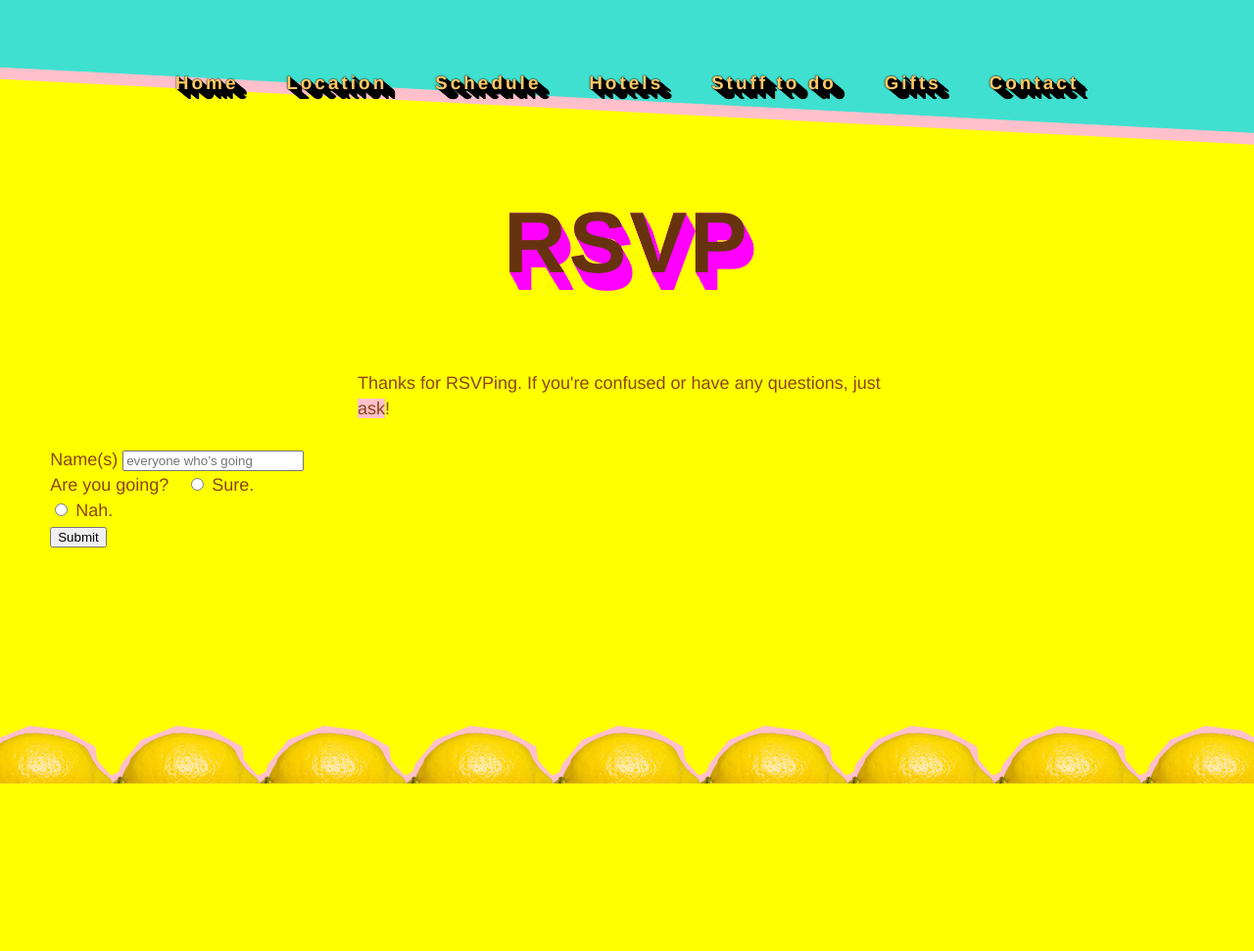
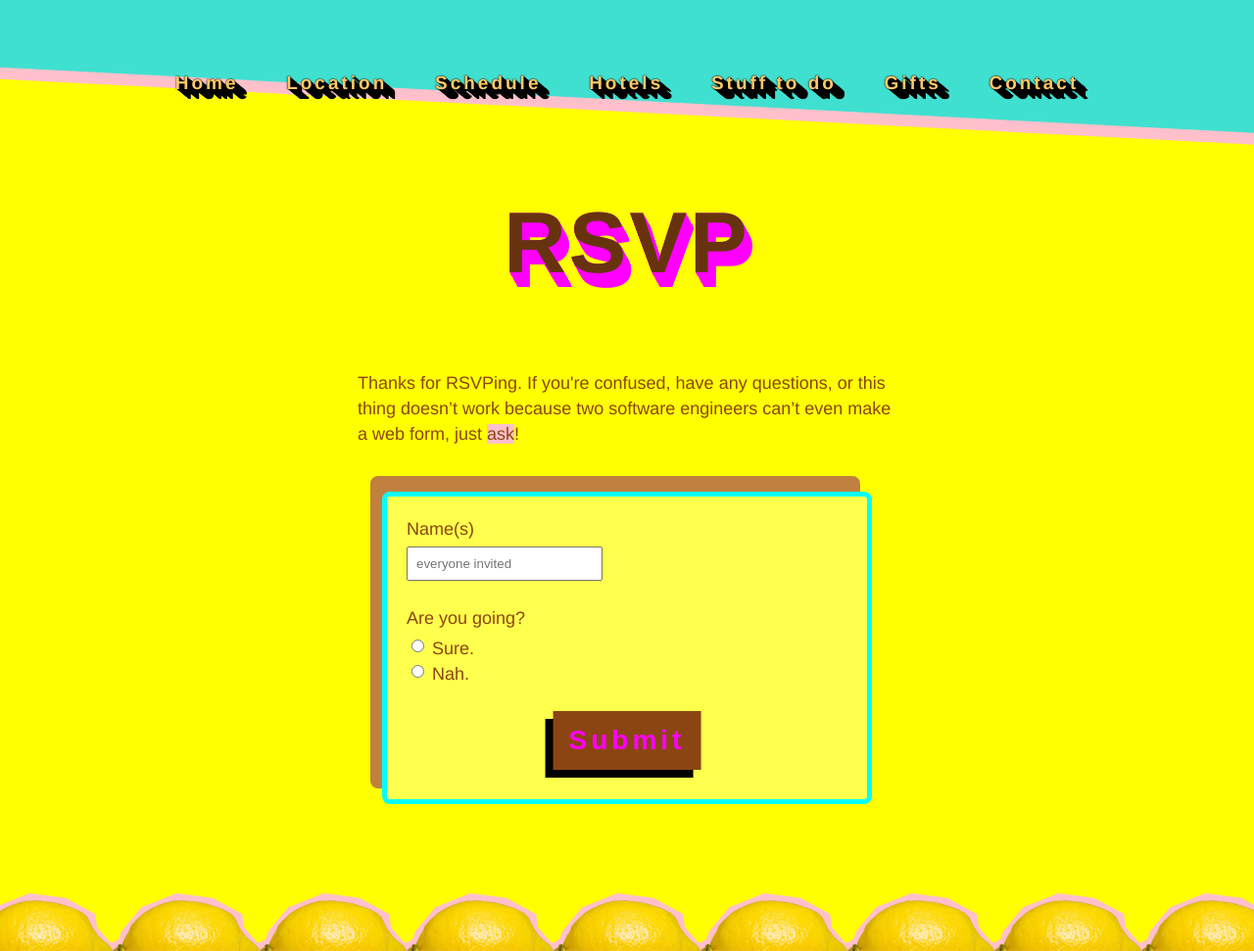
Before and after one commit to lemonparty/lemonparty2018, a Flask app: page /rsvp in a window 1280 px wide. Shown: the whole page at 98% size. Before the commit the page ends 800 px from the top, so only its background shows below. Run offline with Flask 2, Linux system fonts and the light colour scheme; the visitor is signed in with stand-in values (Sample User, id 1); some libraries are stand-ins or nearby versions.

Commit message:
form styles

```diff
--- a/src/app.scss
+++ b/src/app.scss
@@ -22,6 +22,36 @@ $text-color: saddlebrown;
   position: relative;
   left: 50%;
   transform: translateX(-50%);
+}
+
+$button-width: 120px;
+$button-height: 60px;
+
+@mixin button {
+  @include center;
+  display: block;
+  z-index: 2;
+  min-width: $button-width;
+	padding: 0 16px;
+  height: $button-height;
+
+  text-decoration: none;
+  background: saddlebrown;
+	border: 0;
+  box-shadow: -8px 8px 0 #000;
+
+  color: magenta;
+  font-size: 28px;
+  font-weight: bold;
+  letter-spacing: 4px;
+  line-height: $button-height;
+  text-align: center;
+
+	cursor: pointer;
+
+  &:hover {
+    box-shadow: -24px 12px 0 #000;
+  }
 }
 
 
@@ -56,7 +86,7 @@ body {
 $text-shadow-values: ();
 $text-shadow-color: magenta;
 
-@for $i from 0 through 20 {
+@for $i from 0 through 17 {
   $offset: $i * 0.8px;
   $text-shadow-values: append($text-shadow-values, $offset * 0.6 $offset * 1.1 0 $text-shadow-color);
 }
--- a/src/pages/home.scss
+++ b/src/pages/home.scss
@@ -1,28 +1,6 @@
-$button-width: 120px;
-$button-height: 60px;
-
 .body-home {
   &-rsvp-link {
-    @include center;
-    display: block;
-    z-index: 2;
-    width: $button-width;
-    height: $button-height;
+    @include button;
     margin-top: 50px;
-
-    text-decoration: none;
-    background: saddlebrown;
-    box-shadow: -8px 8px 0 #000;
-
-    color: magenta;
-    font-size: 28px;
-    font-weight: bold;
-    letter-spacing: 4px;
-    line-height: $button-height;
-    text-align: center;
-
-    &:hover {
-      box-shadow: -24px 12px 0 #000;
-    }
   }
 }
--- a/src/pages/rsvp.scss
+++ b/src/pages/rsvp.scss
@@ -9,11 +9,59 @@
 }
 
 .body-rsvp {
+  $form-shadow-color: mix(purple, yellow);
+
+  &-form {
+    margin-top: 20px;
+    padding: 20px 20px 30px;
+    background: lighten(yellow, 15%);
+    border: 5px solid cyan;
+    border-radius: 8px;
+    box-shadow: -12px -16px $form-shadow-color;
+    width: 100%;
+    max-width: 500px;
+    @include center;
+
+    @media (max-width: 380px) {
+      box-shadow: -8px -16px $form-shadow-color;
+    }
+  }
+
+  fieldset {
+    margin-top: 25px;
+
+    &:first-child {
+      margin-top: 0;
+    }
+  }
+
+  input[type=text] {
+    padding: 8px;
+    min-width: 200px;
+  }
+
+  input[type=radio] {
+    position: relative;
+    bottom: 2px;
+  }
+
+  &-label {
+    display: block;
+    width: 100%;
+    font-weight: 500;
+    margin-bottom: 5px;
+  }
+
   // default empty-string Are You Going? response
   &-going-default {
+    position: absolute !important; // and this is why it's bad to target element tags
     opacity: 0;
     width: 0;
     height: 0;
+  }
+
+  &-submit-button {
+    @include button;
   }
 
   // statuses
--- a/static/app.css
+++ b/static/app.css
@@ -77,7 +77,7 @@ body {
   letter-spacing: 3px;
   color: #67330e;
   font-weight: bold;
-  text-shadow: 0px 0px 0 magenta, 0.48px 0.88px 0 magenta, 0.96px 1.76px 0 magenta, 1.44px 2.64px 0 magenta, 1.92px 3.52px 0 magenta, 2.4px 4.4px 0 magenta, 2.88px 5.28px 0 magenta, 3.36px 6.16px 0 magenta, 3.84px 7.04px 0 magenta, 4.32px 7.92px 0 magenta, 4.8px 8.8px 0 magenta, 5.28px 9.68px 0 magenta, 5.76px 10.56px 0 magenta, 6.24px 11.44px 0 magenta, 6.72px 12.32px 0 magenta, 7.2px 13.2px 0 magenta, 7.68px 14.08px 0 magenta, 8.16px 14.96px 0 magenta, 8.64px 15.84px 0 magenta, 9.12px 16.72px 0 magenta, 9.6px 17.6px 0 magenta; }
+  text-shadow: 0px 0px 0 magenta, 0.48px 0.88px 0 magenta, 0.96px 1.76px 0 magenta, 1.44px 2.64px 0 magenta, 1.92px 3.52px 0 magenta, 2.4px 4.4px 0 magenta, 2.88px 5.28px 0 magenta, 3.36px 6.16px 0 magenta, 3.84px 7.04px 0 magenta, 4.32px 7.92px 0 magenta, 4.8px 8.8px 0 magenta, 5.28px 9.68px 0 magenta, 5.76px 10.56px 0 magenta, 6.24px 11.44px 0 magenta, 6.72px 12.32px 0 magenta, 7.2px 13.2px 0 magenta, 7.68px 14.08px 0 magenta, 8.16px 14.96px 0 magenta; }
   @media (min-width: 650px) {
     .page-title {
       margin: -20px 0;
@@ -241,18 +241,21 @@ em {
   transform: translateX(-50%);
   display: block;
   z-index: 2;
-  width: 120px;
+  min-width: 120px;
+  padding: 0 16px;
   height: 60px;
-  margin-top: 50px;
   text-decoration: none;
   background: saddlebrown;
+  border: 0;
   box-shadow: -8px 8px 0 #000;
   color: magenta;
   font-size: 28px;
   font-weight: bold;
   letter-spacing: 4px;
   line-height: 60px;
-  text-align: center; }
+  text-align: center;
+  cursor: pointer;
+  margin-top: 50px; }
   .body-home-rsvp-link:hover {
     box-shadow: -24px 12px 0 #000; }
 
@@ -303,10 +306,69 @@ em {
   100% {
     transform: translateX(-100%); } }
 
+.body-rsvp-form {
+  margin-top: 20px;
+  padding: 20px 20px 30px;
+  background: #ffff4d;
+  border: 5px solid cyan;
+  border-radius: 8px;
+  box-shadow: -12px -16px #c08040;
+  width: 100%;
+  max-width: 500px;
+  position: relative;
+  left: 50%;
+  transform: translateX(-50%); }
+  @media (max-width: 380px) {
+    .body-rsvp-form {
+      box-shadow: -8px -16px #c08040; } }
+
+.body-rsvp fieldset {
+  margin-top: 25px; }
+  .body-rsvp fieldset:first-child {
+    margin-top: 0; }
+
+.body-rsvp input[type=text] {
+  padding: 8px;
+  min-width: 200px; }
+
+.body-rsvp input[type=radio] {
+  position: relative;
+  bottom: 2px; }
+
+.body-rsvp-label {
+  display: block;
+  width: 100%;
+  font-weight: 500;
+  margin-bottom: 5px; }
+
 .body-rsvp-going-default {
+  position: absolute !important;
   opacity: 0;
   width: 0;
   height: 0; }
+
+.body-rsvp-submit-button {
+  position: relative;
+  left: 50%;
+  transform: translateX(-50%);
+  display: block;
+  z-index: 2;
+  min-width: 120px;
+  padding: 0 16px;
+  height: 60px;
+  text-decoration: none;
+  background: saddlebrown;
+  border: 0;
+  box-shadow: -8px 8px 0 #000;
+  color: magenta;
+  font-size: 28px;
+  font-weight: bold;
+  letter-spacing: 4px;
+  line-height: 60px;
+  text-align: center;
+  cursor: pointer; }
+  .body-rsvp-submit-button:hover {
+    box-shadow: -24px 12px 0 #000; }
 
 .body-rsvp-error {
   display: none;
--- a/templates/rsvp.html
+++ b/templates/rsvp.html
@@ -8,7 +8,8 @@
   <h1 class="page-title">RSVP</h1>
 
   <p class="text">
-    Thanks for RSVPing. If you're confused or have any questions, just
+    Thanks for RSVPing. If you're confused, have any questions, or this thing
+    doesn’t work because two software engineers can’t even make a web form, just
     <a href="/contact">ask</a>!
   </p>
 
@@ -21,6 +22,7 @@
 
   <form
     id="rsvp-form"
+    class="body-rsvp-form"
     action=""
     method="POST"
     target="submit-target"
@@ -28,7 +30,7 @@
   >
 
     <fieldset>
-      <label for="name">
+      <label for="name" class="body-rsvp-label">
         Name(s)
       </label>
       <input
@@ -37,12 +39,12 @@
         autocomplete="off"
         tabindex="0"
         name="entry.1644957506"
-        placeholder="everyone who’s going"
+        placeholder="everyone invited"
       />
     </fieldset>
 
     <fieldset>
-      <label>
+      <label class="body-rsvp-label">
         Are you going?
       </label>
 
@@ -73,7 +75,7 @@
     </fieldset>
 
     <fieldset class="body-rsvp-submit">
-      <input type="submit" />
+      <input type="submit" class="body-rsvp-submit-button" />
     </fieldset>
 
     <input type="hidden" name="fvv" value="1">
```
